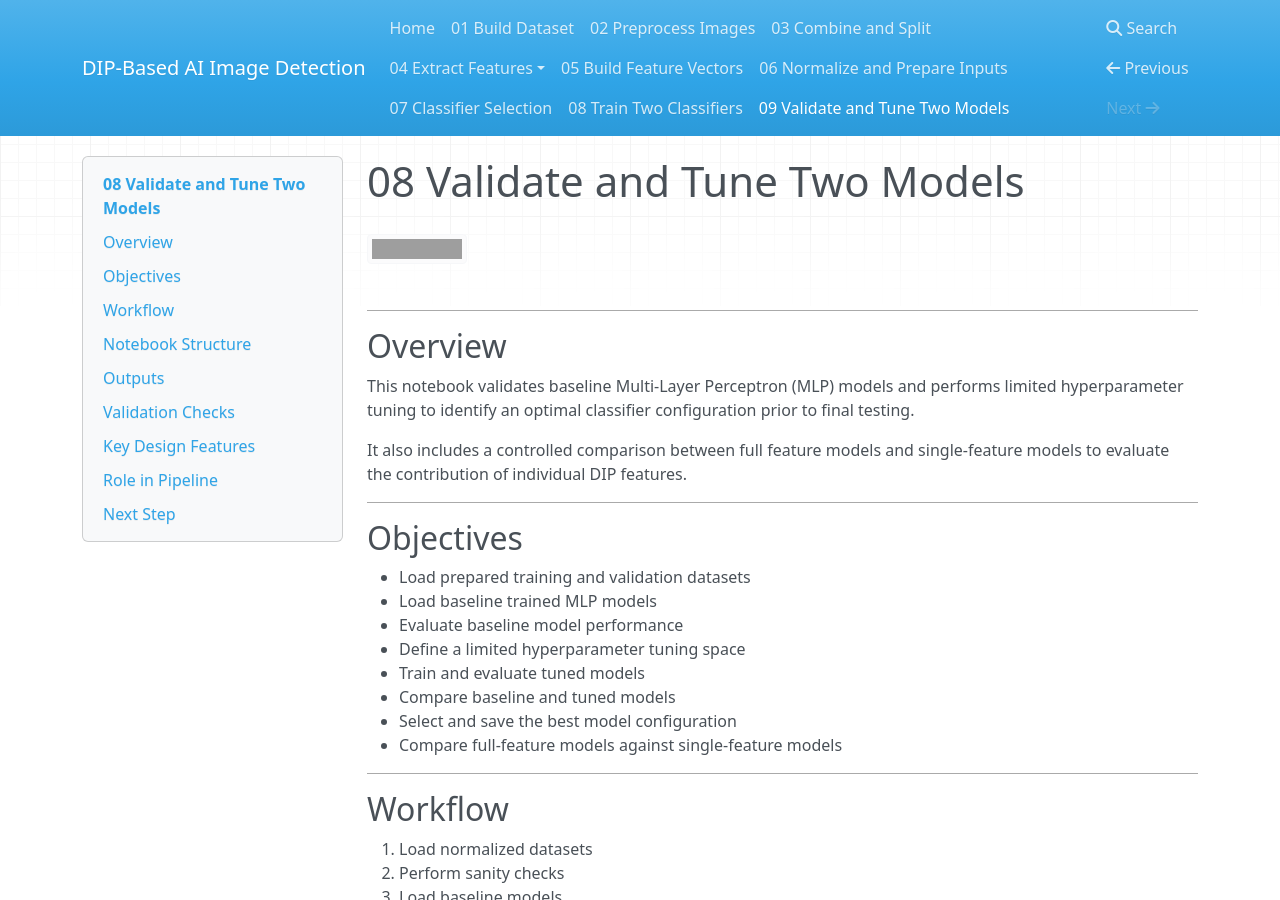
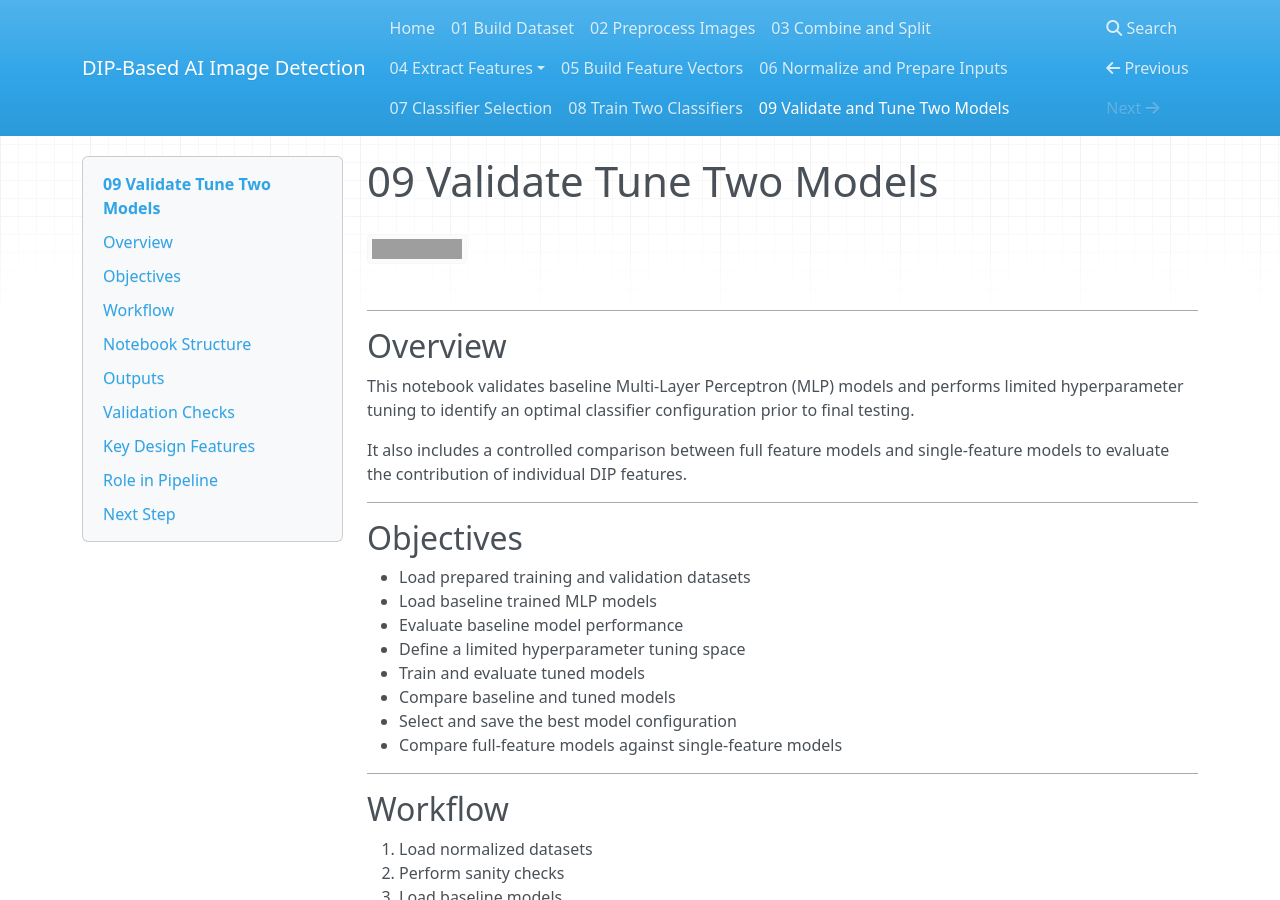
Before and after one commit to pgailinas/dip-ai-image-detection, an MkDocs documentation site: the page built from docs/09_Validate_Tune_Two_Models.md, in a window 1280 px wide and 900 px high. Built offline with MkDocs 1.6.1, drawn with Linux system fonts in a browser that asks for light colours; nearby versions of some CDN libraries; grey boxes are pictures that could not be loaded.

Commit message:
Update 09_Validate_Tune_Two_Models.md

```diff
--- a/docs/09_Validate_Tune_Two_Models.md
+++ b/docs/09_Validate_Tune_Two_Models.md
@@ -1,4 +1,4 @@
-# 08 Validate and Tune Two Models
+# 09 Validate Tune Two Models
 
 [![Open in Colab](https://colab.research.google.com/assets/colab-badge.svg)](https://colab.research.google.com/github/pgailinas/dip-ai-image-detection/blob/main/notebooks/09_Validate_Tune_Two_Models.ipynb)
 
```
